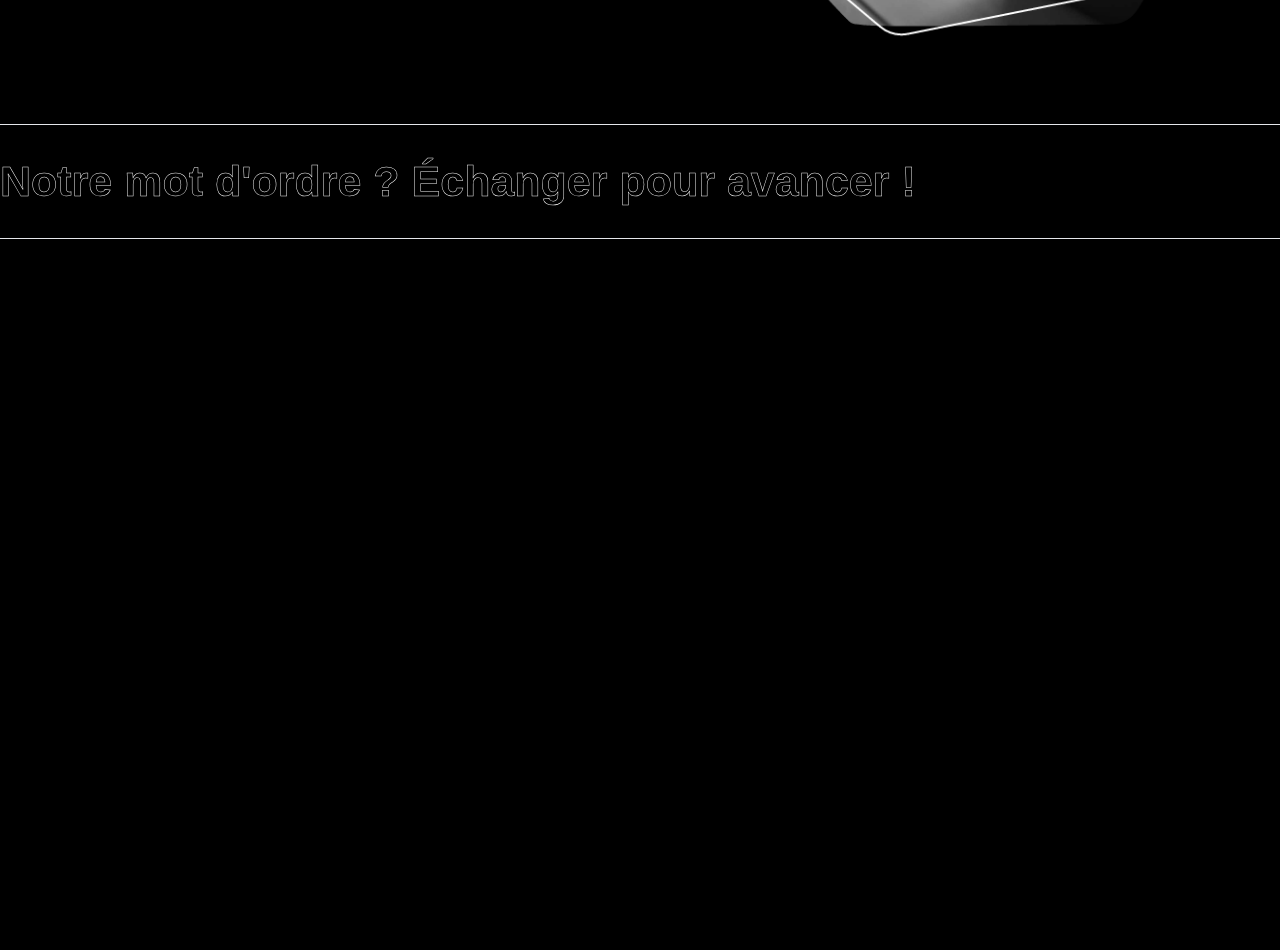
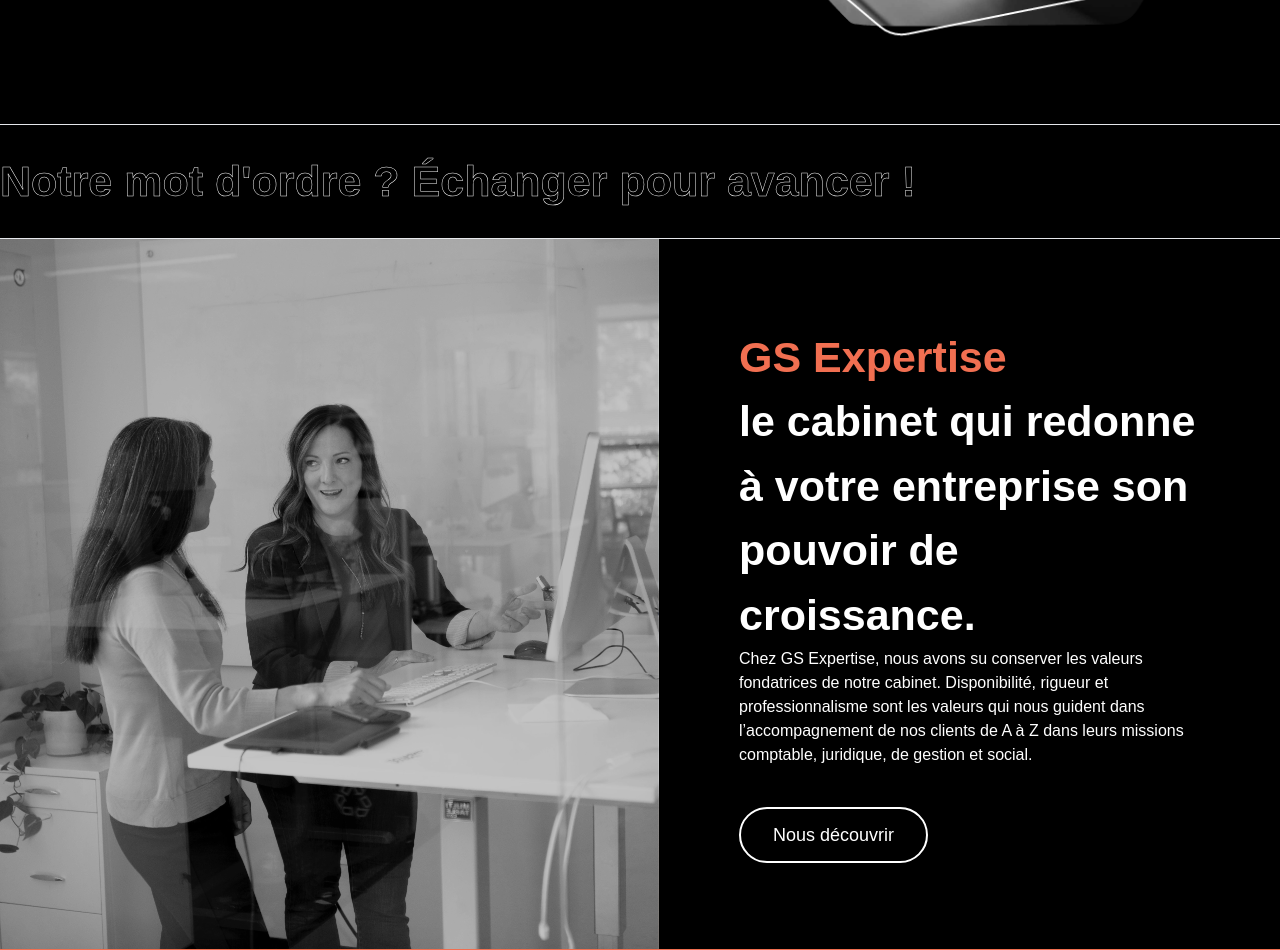
Before and after one commit to EthraDev/test-EXPERT-SA, a website: page index.html in a window 1280 px wide. Shown: the part 616-1566 px from the top of the page. Before the commit the page ends 855 px from the top, so only its background shows below. Drawn offline with Linux system fonts and the light colour scheme; a web font is replaced by a local one.

Commit message:
:art: adding section 3

```diff
--- a/index.html
+++ b/index.html
@@ -44,6 +44,17 @@
                 <h2 class="slogan py-6">Notre mot d'ordre ? Échanger pour avancer !</h2>
             <hr>
         </section>
+        <section class="flex justify-between items-center">
+            <img src="img/photo-accueil-cabinet-meeting.png" alt="photo-accueil-cabinet-meeting">
+            <div class="px-20">
+                <h2 class="title title-color">GS Expertise</h2>
+                <h2 class="title">le cabinet qui redonne à votre entreprise son pouvoir de croissance.</h2>
+                <p>Chez GS Expertise, nous avons su conserver les valeurs fondatrices de notre cabinet. Disponibilité, rigueur et professionnalisme sont les valeurs qui nous guident dans l’accompagnement de nos clients de A à Z dans leurs missions comptable, juridique, de gestion et social.</p>
+                <button class="text-lg rounded-full border-2 border-white px-8 py-3 mt-10">Nous découvrir</button>
+            </div>
+        </section>
+        <hr class="hr">
+
     </main>
 
     <script src="script.js"></script>
```
Also changed, not shown: img/photo-accueil-cabinet-meeting-hover.png (added), img/photo-accueil-cabinet-meeting@2x.png (deleted), img/photo-accueil-comptabilite@2x.png (deleted), img/photo-accueil-conseil@2x.png (deleted), img/photo-accueil-gestion@2x.png (deleted), img/photo-accueil-header-equipe-cabinet-gsexpertise-hover.png (added), img/photo-accueil-header-equipe-cabinet-gsexpertise@2x.png (deleted), input.css (line endings or trailing spaces), output.css.
